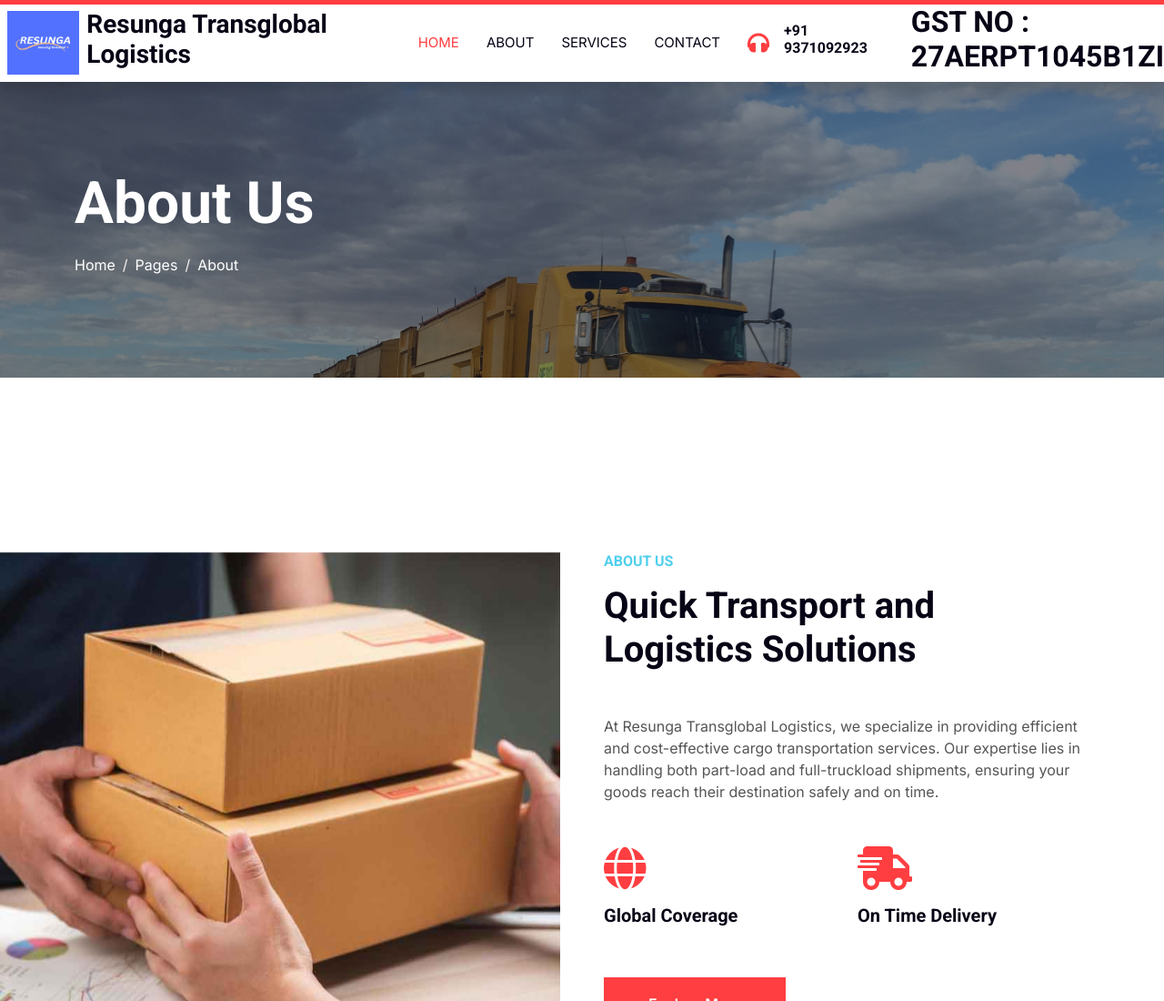
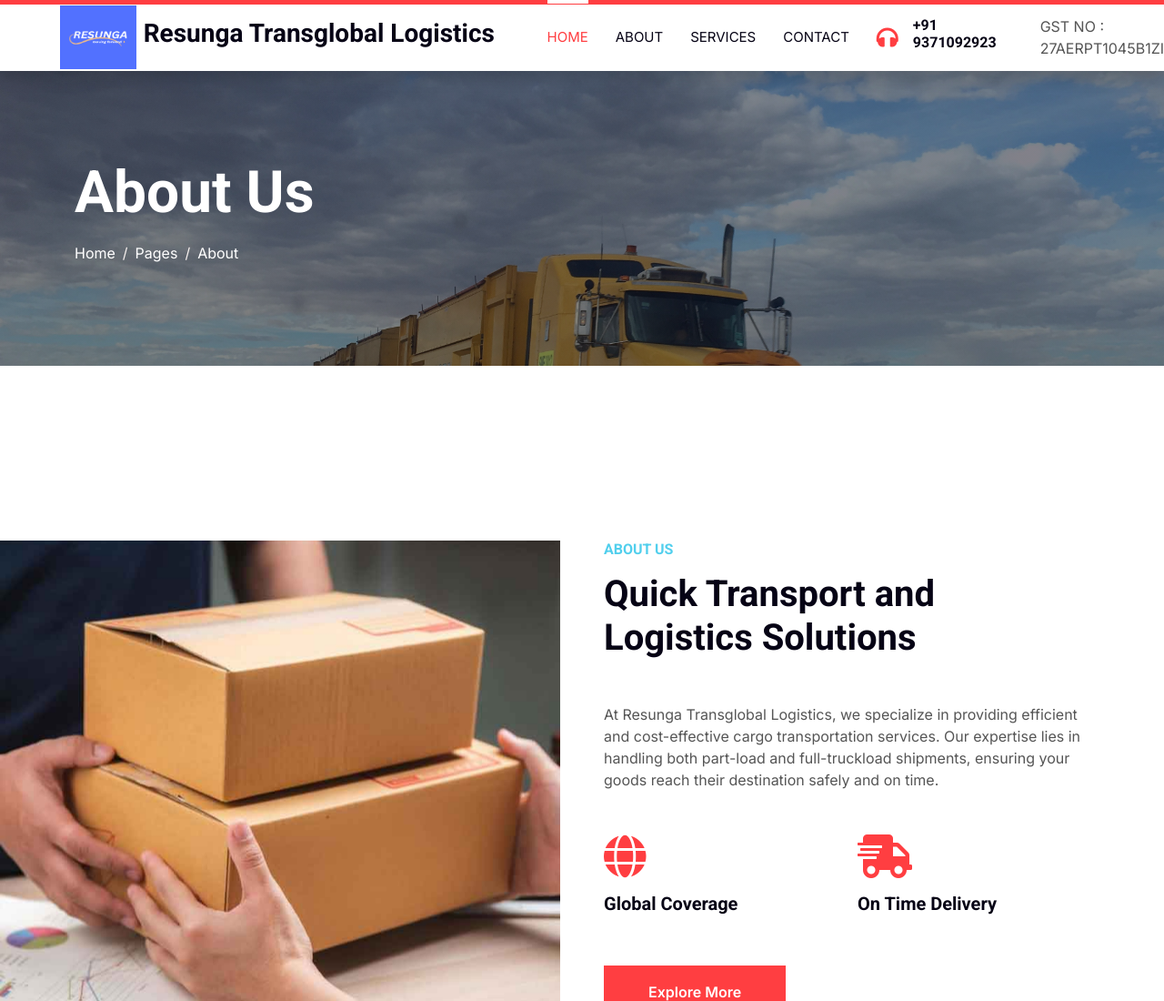
Before and after one commit to Shashankthapa/resunga-transglobal, a plain HTML site: page about.html in a window 1280 px wide. Shown: the top 1100 px of the page at 91% size. Drawn offline with nearby package versions, Linux system fonts and the light colour scheme.

Commit message:
Update about.html

```diff
--- a/about.html
+++ b/about.html
@@ -92,7 +92,7 @@
             </div>
         </h4>
             <div class = "d-flex align-items-center">
-              <h2>GST NO : 27AERPT1045B1ZI</h2>
+              GST NO : 27AERPT1045B1ZI
             </div>
         </h4>
       </div>
```
